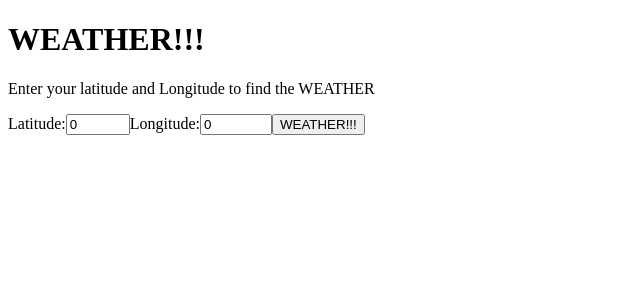
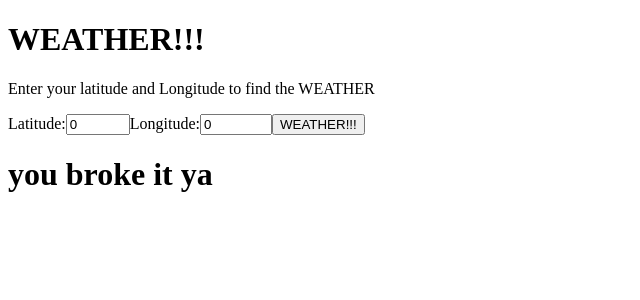
Before and after one commit to Jgriebel1990/react-weather, a React (Create React App) app in the folder client/: page / in a window 1280 px wide. Both pictures are taken after a click on the button "WEATHER!!!". Shown: the top 300 px of the page, without its empty margins (0-640 px from the left). Built offline with nearby package versions, Linux system fonts and the light colour scheme; no server answers.

Commit message:
setup basic error  handling in the app ya

```diff
--- a/client/src/App.js
+++ b/client/src/App.js
@@ -12,7 +12,8 @@ class App extends Component {
     this.state = {
       lat: 0,
       lon: 0,
-      currentWeather: {}
+      currentWeather: {},
+      error: null
     };
     this.handleLatChange = this.handleLatChange.bind(this);
     this.handleLonChange = this.handleLonChange.bind(this);
@@ -40,6 +41,9 @@ class App extends Component {
       })
       .catch(error => {
         console.error(error);
+        this.setState({
+          error: 'you broke it ya'
+        })
       });
   }
   render() {
@@ -72,6 +76,7 @@ class App extends Component {
           </label>
           <button type="submit">WEATHER!!!</button>
         </form>
+        { this.state.error ? <h1>{this.state.error}</h1> : ''}
         { isEmptyObject(this.state.currentWeather) ?
           "" :
           <CurrentWeather {...this.state.currentWeather} />}
```
